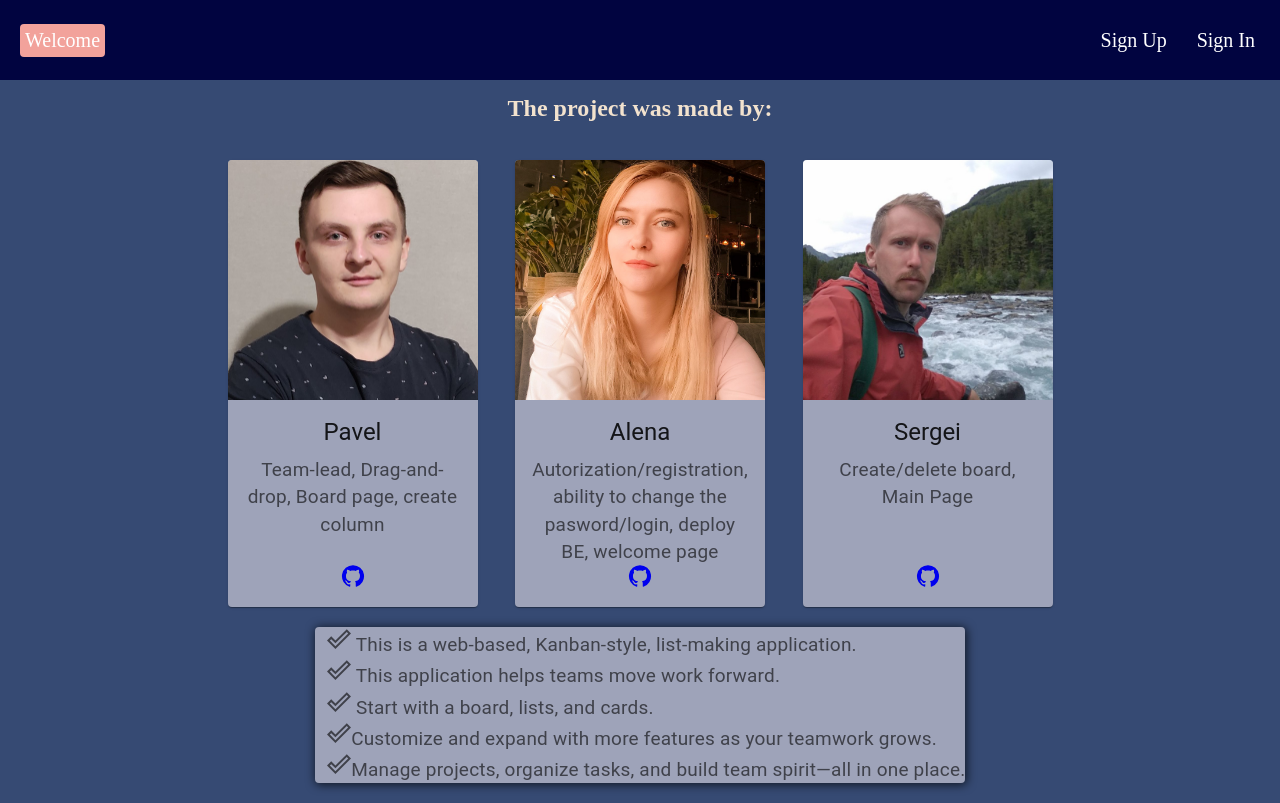
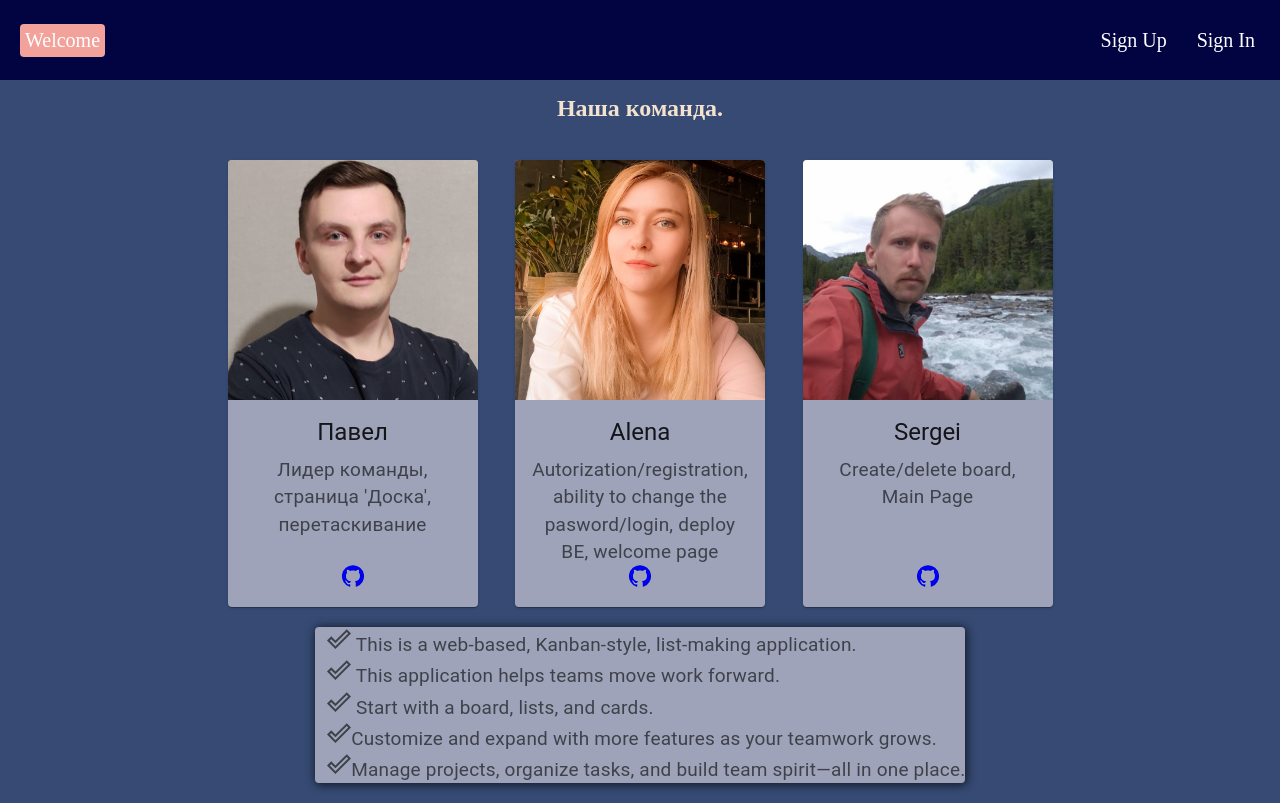
Before and after one commit to pavelguest/project-management-app, a React (Create React App) app in the folder project-management-app/: page / in a window 1280 px wide. Built offline with nearby package versions, Linux system fonts and the light colour scheme; no server answers.

Commit message:
feat: implement localization logic on part of welcome page text

```diff
--- a/project-management-app/package.json
+++ b/project-management-app/package.json
@@ -28,6 +28,8 @@
     "eslint-config-react": "^1.1.7",
     "eslint-plugin-prettier": "^4.0.0",
     "formik": "^2.2.9",
+    "i18next": "^21.8.4",
+    "i18next-browser-languagedetector": "^6.1.4",
     "jwt-decode": "^3.1.2",
     "prettier": "^2.5.1",
     "react": "^18.1.0",
@@ -36,6 +38,7 @@
     "react-dnd-touch-backend": "^16.0.1",
     "react-dom": "^18.1.0",
     "react-hook-form": "^7.31.1",
+    "react-i18next": "^11.16.9",
     "react-intl": "^5.25.1",
     "react-redux": "^8.0.1",
     "react-router-dom": "^6.3.0",
--- a/project-management-app/src/App.tsx
+++ b/project-management-app/src/App.tsx
@@ -11,7 +11,6 @@ const App = () => {
   const { auth } = useAppSelector((state) => state.authReducers);
   const dispatch = useAppDispatch();
   const navigate = useNavigate();
-
   let userInfo: ICheckTocken;
   let id: string;
   const decoded = localStorage.getItem('token');
--- /dev/null
+++ b/project-management-app/src/i18n.ts
@@ -0,0 +1,19 @@
+export const LOCALES = {
+  ENGLISH: 'en-US',
+  RUSSIAN: 'ru-RU',
+};
+
+export const messages = {
+  [LOCALES.ENGLISH]: {
+    // welcomePage
+    project_creators: `Our team.`,
+    first_member_name: 'Pavel',
+    first_member_contribution: `Team-lead, 'Board' page, drag-and-drop,`,
+  },
+  [LOCALES.RUSSIAN]: {
+    // welcomePage
+    project_creators: `Наша команда.`,
+    first_member_name: 'Павел',
+    first_member_contribution: `Лидер команды, страница 'Доска', перетаскивание`,
+  },
+};
--- a/project-management-app/src/index.tsx
+++ b/project-management-app/src/index.tsx
@@ -7,15 +7,17 @@ import { IntlProvider } from 'react-intl';
 import { createRoot } from 'react-dom/client';
 import reportWebVitals from './reportWebVitals';
 import './index.css';
+import { LOCALES, messages } from './i18n';
 
 const container = document.getElementById('root') as HTMLElement;
 const root = createRoot(container);
+const locale = LOCALES.RUSSIAN;
 
 const store = setupStore();
 
 root.render(
   <React.StrictMode>
-    <IntlProvider locale="en">
+    <IntlProvider messages={messages[locale]} locale="en">
       <BrowserRouter>
         <Provider store={store}>
           <App />
--- a/project-management-app/src/pages/WelcomePage/WelcomePage.tsx
+++ b/project-management-app/src/pages/WelcomePage/WelcomePage.tsx
@@ -3,11 +3,14 @@ import React from 'react';
 import GitHubIcon from '@mui/icons-material/GitHub';
 import './WelcomePage.css';
 import DoneOutlineIcon from '@mui/icons-material/DoneOutline';
+import { FormattedMessage } from 'react-intl';
 
 export const WelcomePage = () => {
   return (
     <div className="welcome">
-      <h2 className="welcome__title">The project was made by:</h2>
+      <h2 className="welcome__title">
+        <FormattedMessage id="project_creators" />
+      </h2>
       <div className="welcome__box">
         <div className="welcome__centr">
           <div className="welcome__wrap">
@@ -21,10 +24,10 @@ export const WelcomePage = () => {
                 />
                 <CardContent>
                   <Typography gutterBottom variant="h5" component="div">
-                    Pavel
+                    <FormattedMessage id="first_member_name" />
                   </Typography>
                   <Typography className="welcome__subtitle" variant="body2" color="text.secondary">
-                    Team-lead, Drag-and-drop, Board page, create column
+                    <FormattedMessage id="first_member_contribution" />
                   </Typography>
                   <a href="https://github.com/pavelguest">
                     <GitHubIcon />
```
Also changed, not shown: 1 other file (tests, documents, lock files or other folders).
